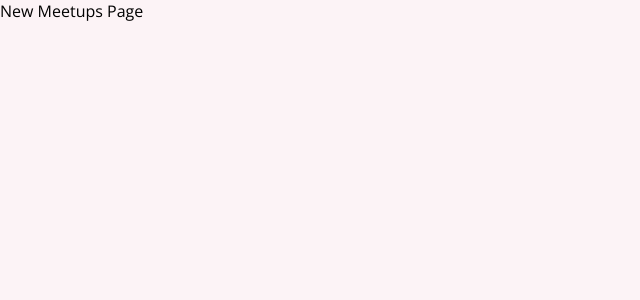
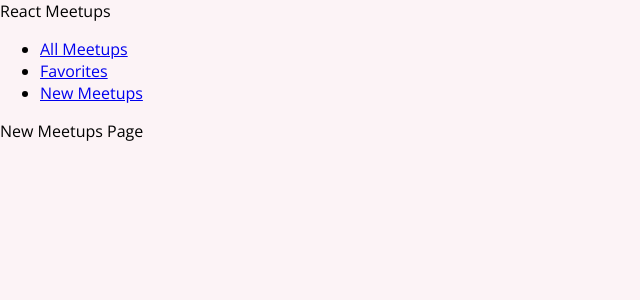
Before and after one commit to olena-ole/react-meetup-app, a React (Create React App) app: page /new-meetups in a window 1280 px wide. Shown: the top 300 px of the page, without its empty margins (0-640 px from the left). Built offline with nearby package versions, Linux system fonts and the light colour scheme.

Commit message:
added navigation and links

```diff
--- a/src/App.js
+++ b/src/App.js
@@ -2,18 +2,20 @@
 import AllMeetupsPage from './pages/AllMeetups'
 import NewMeetupsPage from './pages/NewMeetups'
 import FavoitesPage from './pages/Favorites'
+import MainNavigation from './components/layout/MainNavigation'
 
 function App() {
   return (
    <div>
+    <MainNavigation />
     <Switch>
       <Route exact path='/'>
         <AllMeetupsPage />
       </Route>
-      <Route exact path='/new-meetups'>
+      <Route path='/new-meetups'>
         <NewMeetupsPage />
       </Route>
-      <Route exact path='/favorites'>
+      <Route path='/favorites'>
         <FavoitesPage />
       </Route>
     </Switch>
--- /dev/null
+++ b/src/components/layout/MainNavigation.js
@@ -0,0 +1,14 @@
+import { Link } from "react-router-dom"
+
+export default function MainNavigation() {
+    return (
+        <header>
+            <div>React Meetups</div>
+            <ul>
+                <li><Link to='/'>All Meetups</Link></li>
+                <li><Link to='/favorites'>Favorites</Link></li>
+                <li><Link to='/new-meetups'>New Meetups</Link></li>
+            </ul>
+        </header>
+    )
+}
--- a/src/pages/AllMeetups.js
+++ b/src/pages/AllMeetups.js
@@ -1,3 +1,4 @@
+
 export default function AllMeetupsPage() {
     return <div>All Meetups Page</div>
 }
```
